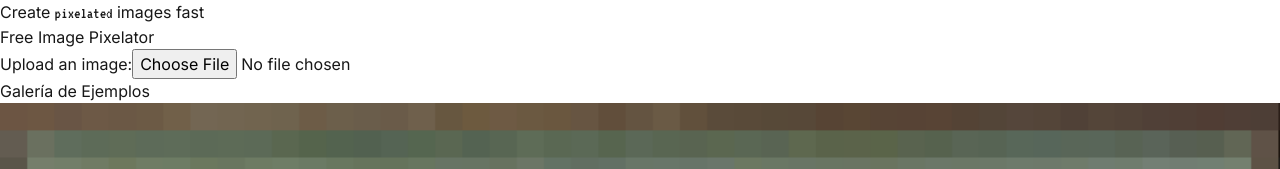
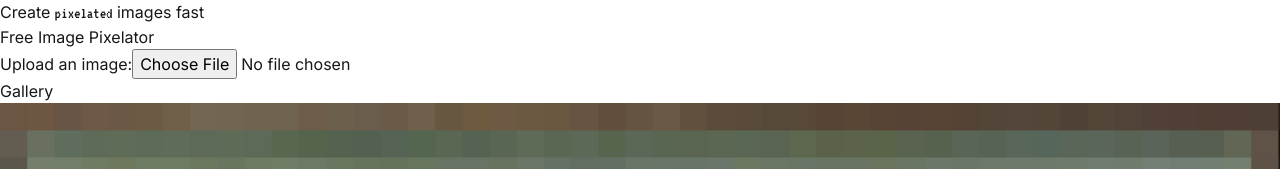
Before and after one commit to VicenteFlame/pixelator-new, a Next.js app: page / in a window 1280 px wide. Shown: the top 169 px of the page. Built offline with nearby package versions, Linux system fonts and the light colour scheme.

Commit message:
modificar texto faq y galeria

```diff
--- a/src/app/components/ImagePixelator.tsx
+++ b/src/app/components/ImagePixelator.tsx
@@ -174,7 +174,7 @@
         )}
       </div>
       <div className="container mx-auto p-4 max-w-4xl">
-        <h2 className="text-3xl font-bold mb-6 text-center">Galería de Ejemplos</h2>
+        <h2 className="text-3xl font-bold mb-6 text-center">Gallery</h2>
         <div className="grid grid-cols-1 md:grid-cols-3 gap-6">
           {galleryImages.map((image, index) => (
             <div key={index} className="rounded-lg overflow-hidden shadow-lg hover:shadow-xl transition-shadow relative group">
@@ -200,7 +200,7 @@
         </div>
       </div>
       <div className="container mx-auto p-4 max-w-4xl mt-12 mb-16">
-        <h2 className="text-3xl font-bold mb-6 text-center">Preguntas Frecuentes</h2>
+        <h2 className="text-3xl font-bold mb-6 text-center">FAQ</h2>
         <div className="space-y-6">
           {faqItems.map((item, index) => (
             <div key={index} className="border-b border-gray-200 pb-4">
```
